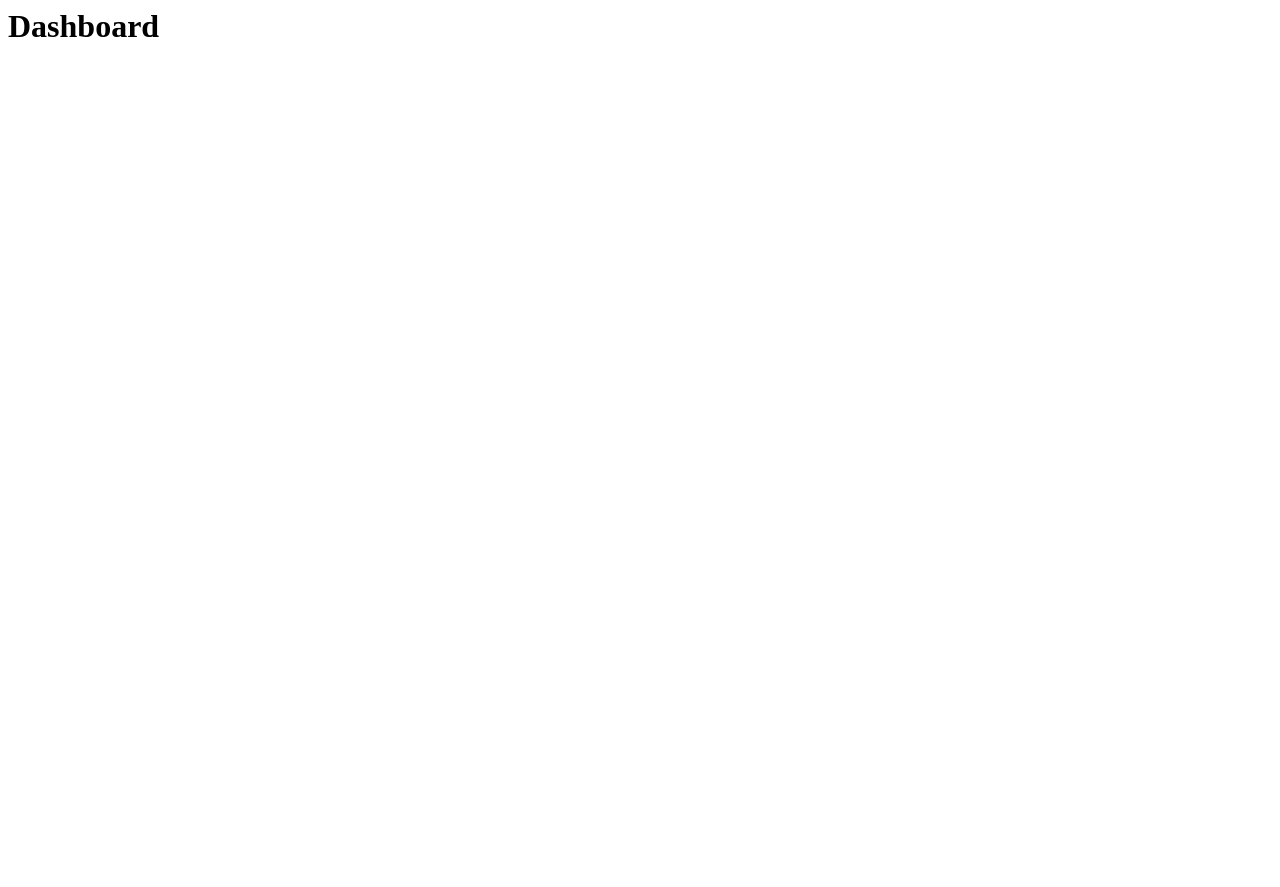
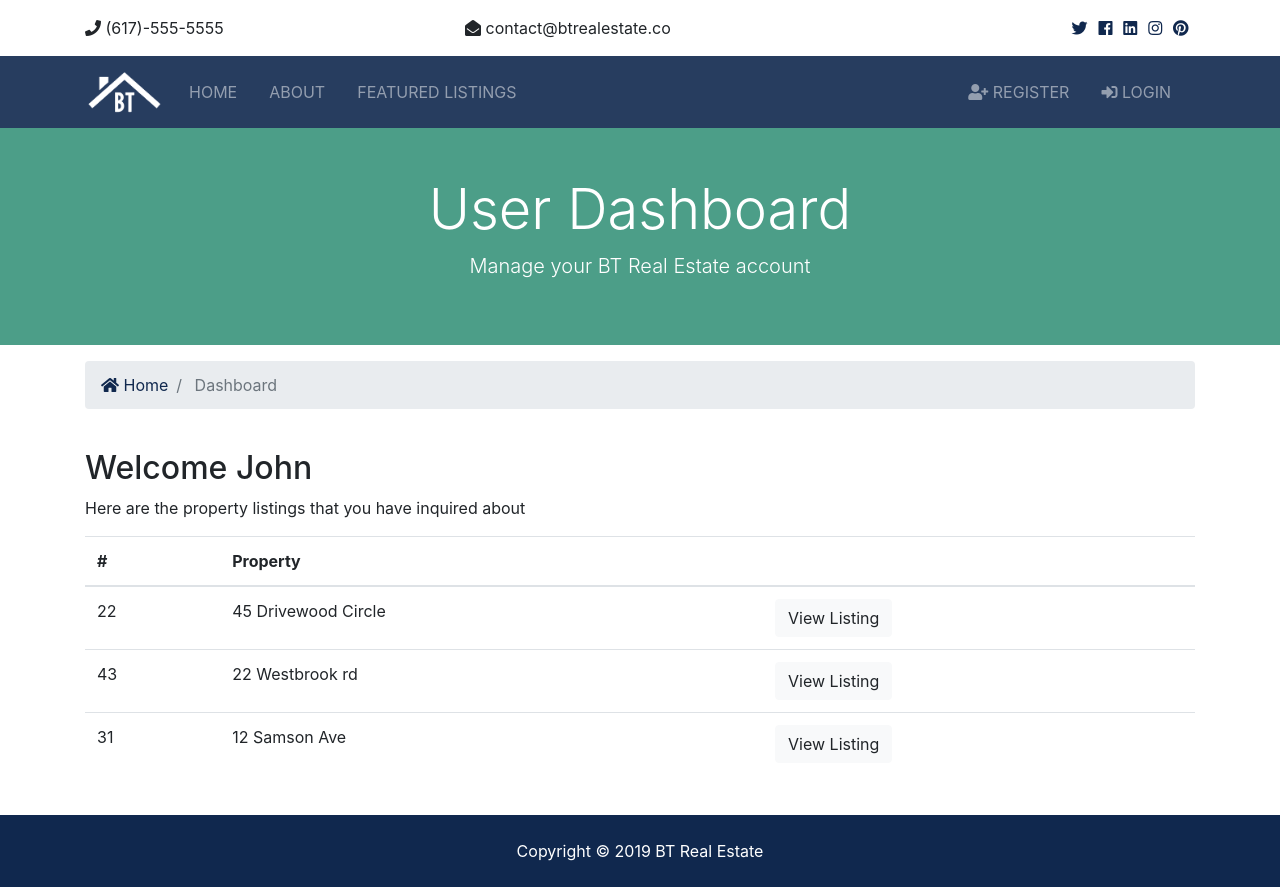
Before and after one commit to depproosy/btre_project, a Django app: page /accounts/dashboard in a window 1280 px wide. Before the commit the page is almost empty. Before the commit the page ends 37 px from the top, so only its background shows below. Run offline with Django 3.2, Linux system fonts and the light colour scheme; some libraries are stand-ins or nearby versions.

Commit message:
User  login, logout, navbar authentication links completed

```diff
--- a/accounts/views.py
+++ b/accounts/views.py
@@ -26,7 +26,7 @@ def register(request):
             return redirect('register')
           else:
             #Looks good
-            user= User.objects.create_user(username=username, email=email, password = password, first_name= first_name, last_name= last_name)
+            user= User.objects.create_user(username=username, email=email, password=password, first_name=first_name, last_name=last_name)
             user.save()
             messages.success(request,'You are now Registered')
             return redirect('login')
@@ -43,9 +43,23 @@ def dashboard(request):
 def login(request):
   if request.method == "POST":
     # Login User
-    return
+    username = request.POST['username']
+    password = request.POST['password']
+
+    user = auth.authenticate(username=username, password=password)
+
+    if user is not None:
+      auth.login(request, user)
+      messages.success(request, 'You are now logged in ')
+      return redirect('dashboard')
+    else:
+      messages.error(request, 'Invalid credentials')
+      return redirect('login')
   else :
-   return render(request, 'accounts/login.html')
+    return render(request, 'accounts/login.html')
 
 def logout(request):
-  return redirect('index')
+  if request.method == "POST":
+    auth.logout(request)
+    messages.success(request, 'You are logged out')
+    return redirect('index')
--- a/templates/accounts/dashboard.html
+++ b/templates/accounts/dashboard.html
@@ -1 +1,76 @@
-<h1>Dashboard</h1>
+{% extends 'base.html'%}
+
+{% block content %}
+
+  <section id="showcase-inner" class="py-5 text-white">
+    <div class="container">
+      <div class="row text-center">
+        <div class="col-md-12">
+          <h1 class="display-4">User Dashboard</h1>
+          <p class="lead">Manage your BT Real Estate account</p>
+        </div>
+      </div>
+    </div>
+  </section>
+
+  <!-- Breadcrumb -->
+  <section id="bc" class="mt-3">
+    <div class="container">
+      <nav aria-label="breadcrumb">
+        <ol class="breadcrumb">
+          <li class="breadcrumb-item">
+            <a href="{% url 'index' %}">
+              <i class="fas fa-home"></i> Home</a>
+          </li>
+          <li class="breadcrumb-item active"> Dashboard</li>
+        </ol>
+      </nav>
+    </div>
+  </section>
+  <!--Alerts-->
+    {% include 'partials/_alerts.html' %}
+
+  <section id="dashboard" class="py-4">
+    <div class="container">
+      <div class="row">
+        <div class="col-md-12">
+          <h2>Welcome John</h2>
+          <p>Here are the property listings that you have inquired about</p>
+          <table class="table">
+            <thead>
+              <tr>
+                <th scope="col">#</th>
+                <th scope="col">Property</th>
+                <th></th>
+              </tr>
+            </thead>
+            <tbody>
+              <tr>
+                <td>22</td>
+                <td>45 Drivewood Circle</td>
+                <td>
+                  <a class="btn btn-light" href="#">View Listing</a>
+                </td>
+              </tr>
+              <tr>
+                <td>43</td>
+                <td>22 Westbrook rd</td>
+                <td>
+                  <a class="btn btn-light" href="#">View Listing</a>
+                </td>
+              </tr>
+              <tr>
+                <td>31</td>
+                <td>12 Samson Ave</td>
+                <td>
+                  <a class="btn btn-light" href="#">View Listing</a>
+                </td>
+              </tr>
+            </tbody>
+          </table>
+        </div>
+      </div>
+    </div>
+  </section>
+
+{% endblock %}
--- a/templates/accounts/login.html
+++ b/templates/accounts/login.html
@@ -14,7 +14,7 @@
             <div class="card-body">
             <!-- Alerts-->
              {% include 'partials/_alerts.html' %}
-              <form action="{% url 'register'%}" method="POST">
+              <form action="{% url 'login'%}" method="POST">
                 {% csrf_token %}
                 <div class="form-group">
                   <label for="username">Username</label>
--- a/templates/pages/index.html
+++ b/templates/pages/index.html
@@ -67,6 +67,8 @@
       </div>
     </div>
   </section>
+  <br>
+
   <!-- Alerts -->
   {% include 'partials/_alerts.html'%}
 
--- a/templates/partials/_navbar.html
+++ b/templates/partials/_navbar.html
@@ -41,6 +41,28 @@
          </ul>
 
         <ul class="navbar-nav ml-auto">
+          {% if user.is_authenticated %}
+            <li
+              {% if 'dashboard' in  request.path %}
+                  class="nav-item active mr-3"
+              {% else %}
+                  class="nav-item  mr-3"
+              {% endif%}
+              >
+              <a class="nav-link" href="{% url 'dashboard'%}"> Welcome {{user.username}}</a>
+
+            </li>
+            <li class= "nav-item  mr-3">
+              <a href="javascript:{document.getElementById('logout').submit()}" class="nav-link">
+              <i class="fas fa-sign-out-alt">Logout</i>
+              </a>
+              <form action="{% url 'logout' %}" method="POST" id="logout">
+               {% csrf_token %}
+               <input type="hidden">
+              </form>
+            </li>
+
+          {% else %}
                 <li
 
                   {% if 'register' in  request.path %}
@@ -60,14 +82,13 @@
                   {% else %}
                   class="nav-item  mr-3"
                 {% endif%}
-
-
                   >
                   <a class="nav-link" href="{% url 'login' %}">
                     <i class="fas fa-sign-in-alt"></i>
 
                     Login</a>
             </li>
+          {% endif %}
         </ul>
       </div>
     </div>
```
Lines whose indentation alone changed are shown as unchanged.
